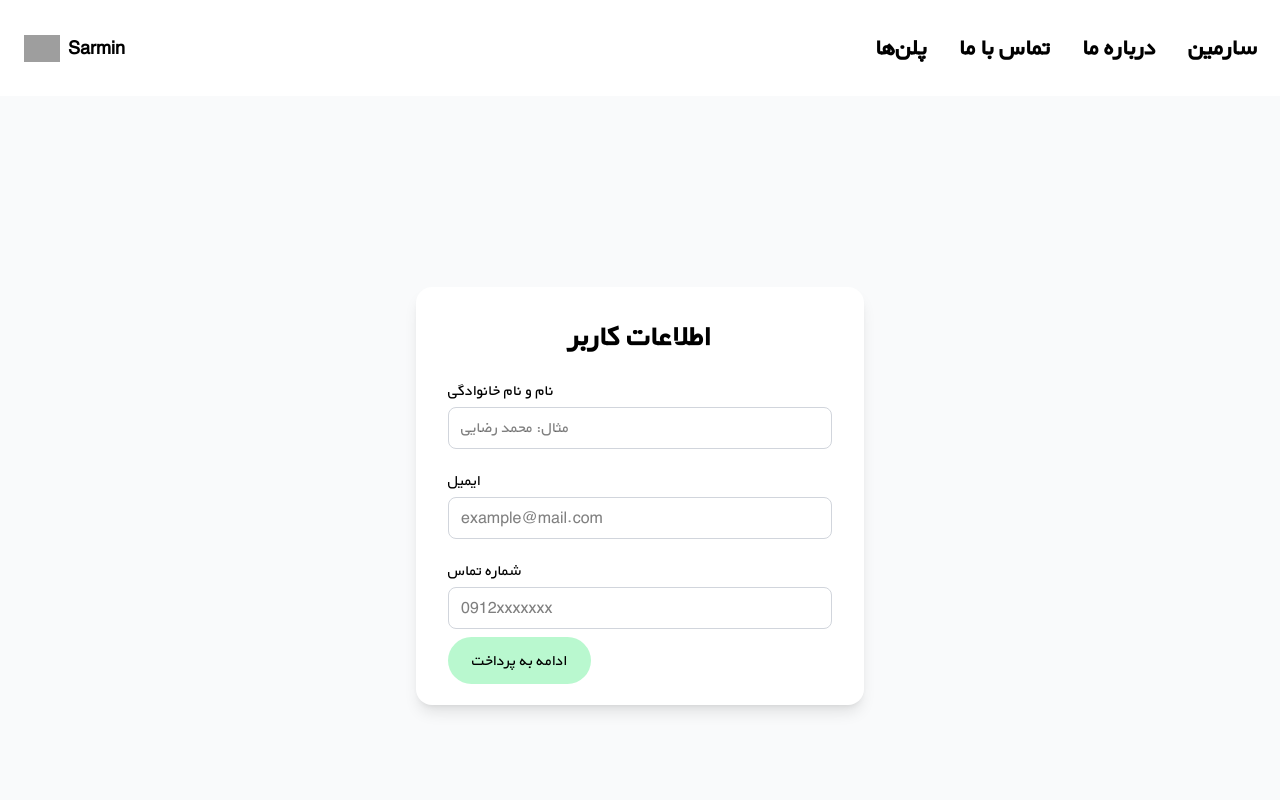
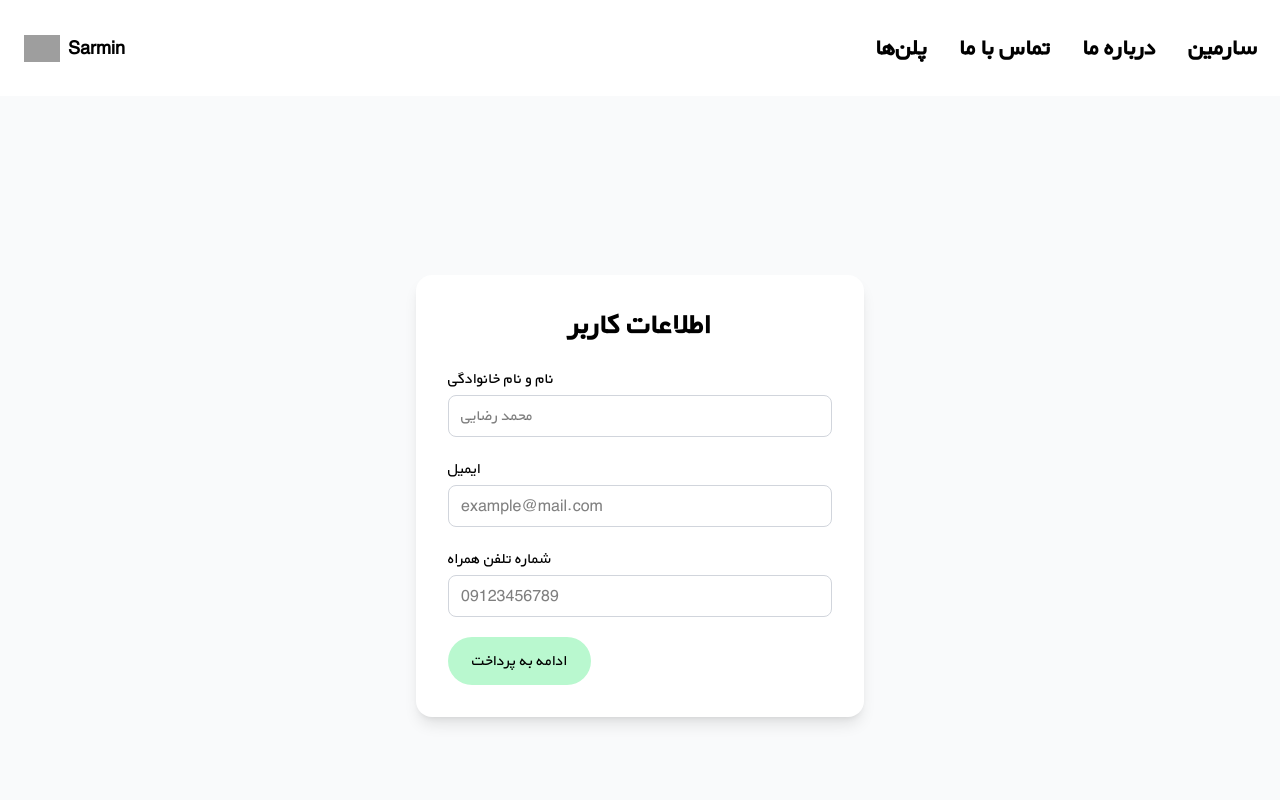
Before and after one commit to Mamadamr/Main, a Next.js app: page /checkout/user-info in a window 1280 px wide. Shown: the top 800 px of the page. Built offline with nearby package versions, Linux system fonts and the light colour scheme; grey boxes are pictures that could not be loaded.

Commit message:
version0.2.0

```diff
--- a/src/app/checkout/confirmation/page.tsx
+++ b/src/app/checkout/confirmation/page.tsx
@@ -18,7 +18,7 @@ export default function ConfirmationPage() {
         <p className="text-gray-700 mb-6">
           سفارش شما با موفقیت انجام شد. از پلن حرفه‌ای Sarmin لذت ببرید.
         </p>
-        <div className="w-full bg-red-500" onClick={handleDashboard}>
+        <div className="w-full " onClick={handleDashboard}>
           <Button>رفتن به داشبورد</Button>
         </div>
       </div>
--- a/src/app/checkout/user-info/page.tsx
+++ b/src/app/checkout/user-info/page.tsx
@@ -3,6 +3,12 @@
 import { useState } from "react";
 import { useRouter } from "next/navigation";
 import Button from "../../../components/ui/Button";
+
+type Errors = {
+  name?: string;
+  email?: string;
+  phone?: string;
+};
 
 export default function UserInfoPage() {
   const router = useRouter();
@@ -10,21 +16,50 @@ export default function UserInfoPage() {
   const [name, setName] = useState("");
   const [email, setEmail] = useState("");
   const [phone, setPhone] = useState("");
+
+  const [errors, setErrors] = useState<Errors>({});
   const [loading, setLoading] = useState(false);
 
-  const handleNext = async () => {
-    if (!name || !email || !phone) return;
+  // ===== Regex =====
+  const emailRegex = /^[^\s@]+@[^\s@]+\.[^\s@]+$/;
+  const phoneRegex = /^09\d{9}$/;
+
+  // ===== Field Validators =====
+  const validateField = (field: keyof Errors, value: string) => {
+    let error = "";
+
+    if (!value.trim()) {
+      error = "این فیلد الزامی است";
+    } else if (field === "email" && !emailRegex.test(value)) {
+      error = "ایمیل معتبر نیست";
+    } else if (field === "phone" && !phoneRegex.test(value)) {
+      error = "شماره موبایل باید 11 رقم و با 09 شروع شود";
+    }
+
+    setErrors((prev) => ({ ...prev, [field]: error }));
+    return !error;
+  };
+
+  // ===== Full Form Validation (Submit) =====
+  const validateForm = () => {
+    const validations = [
+      validateField("name", name),
+      validateField("email", email),
+      validateField("phone", phone),
+    ];
+
+    return validations.every(Boolean);
+  };
+
+  // ===== Submit =====
+  const handleSubmit = async (e: React.FormEvent) => {
+    e.preventDefault();
+
+    if (!validateForm()) return;
 
     setLoading(true);
-
     try {
-      // می‌توانید اینجا داده‌ها را به backend بفرستید یا context ذخیره کنید
-      // مثال: await api.saveUserInfo({ name, email, phone });
-
-      // ریدایرکت به مرحله بعدی (پرداخت)
       router.push("/checkout/payment");
-    } catch (error) {
-      console.error("خطا در ذخیره اطلاعات:", error);
     } finally {
       setLoading(false);
     }
@@ -37,13 +72,8 @@ export default function UserInfoPage() {
           اطلاعات کاربر
         </h1>
 
-        <form
-          className="space-y-5"
-          onSubmit={(e) => {
-            e.preventDefault();
-            handleNext();
-          }}
-        >
+        <form className="space-y-5" onSubmit={handleSubmit}>
+          {/* نام */}
           <div>
             <label className="block mb-1 text-gray-700">
               نام و نام خانوادگی
@@ -52,38 +82,65 @@ export default function UserInfoPage() {
               type="text"
               value={name}
               onChange={(e) => setName(e.target.value)}
-              required
-              className="w-full border border-gray-300 rounded-lg px-3 py-2 focus:outline-none focus:ring-2 focus:ring-primary"
-              placeholder="مثال: محمد رضایی"
+              onBlur={(e) => validateField("name", e.target.value)}
+              className={`w-full border rounded-lg px-3 py-2 focus:outline-none focus:ring-2 ${
+                errors.name
+                  ? "border-red-500 focus:ring-red-500"
+                  : "border-gray-300 focus:ring-primary"
+              }`}
+              placeholder="محمد رضایی"
             />
+            {errors.name && (
+              <p className="text-red-500 text-sm mt-1">{errors.name}</p>
+            )}
           </div>
 
+          {/* ایمیل */}
           <div>
             <label className="block mb-1 text-gray-700">ایمیل</label>
             <input
               type="email"
+              inputMode="email"
+              autoComplete="email"
               value={email}
               onChange={(e) => setEmail(e.target.value)}
-              required
-              className="w-full border border-gray-300 rounded-lg px-3 py-2 focus:outline-none focus:ring-2 focus:ring-primary"
+              onBlur={(e) => validateField("email", e.target.value)}
+              className={`w-full border rounded-lg px-3 py-2 focus:outline-none focus:ring-2 ${
+                errors.email
+                  ? "border-red-500 focus:ring-red-500"
+                  : "border-gray-300 focus:ring-primary"
+              }`}
               placeholder="example@mail.com"
             />
+            {errors.email && (
+              <p className="text-red-500 text-sm mt-1">{errors.email}</p>
+            )}
           </div>
 
+          {/* موبایل */}
           <div>
-            <label className="block mb-1 text-gray-700">شماره تماس</label>
+            <label className="block mb-1 text-gray-700">شماره تلفن همراه</label>
             <input
               type="tel"
+              inputMode="numeric"
+              maxLength={11}
               value={phone}
-              onChange={(e) => setPhone(e.target.value)}
-              required
-              className="w-full border border-gray-300 rounded-lg px-3 py-2 focus:outline-none focus:ring-2 focus:ring-primary"
-              placeholder="0912xxxxxxx"
+              onChange={(e) => setPhone(e.target.value.replace(/[^0-9]/g, ""))}
+              onBlur={(e) => validateField("phone", e.target.value)}
+              className={`w-full border rounded-lg px-3 py-2 focus:outline-none focus:ring-2 ${
+                errors.phone
+                  ? "border-red-500 focus:ring-red-500"
+                  : "border-gray-300 focus:ring-primary"
+              }`}
+              placeholder="09123456789"
             />
+            {errors.phone && (
+              <p className="text-red-500 text-sm mt-1">{errors.phone}</p>
+            )}
           </div>
 
-          <Button >
-            {loading ? "در حال ادامه..." : "ادامه به پرداخت"}
+          <Button>
+            {loading ? "در حال بررسی..." : "ادامه به پرداخت"}
           </Button>
         </form>
       </div>
--- a/src/components/ui/Button.tsx
+++ b/src/components/ui/Button.tsx
@@ -6,8 +6,12 @@ type Props = {
 
 export default function Button({ children }: Props) {
   return (
-    <Link href="/checkout/confirmation" className="bg-green-200 text-white px-6 py-3 rounded-full hover:opacity-90 transition-all">
+    <button type="submit" onClick={() => {
+      return (
+        <Link href="/src/app/checkout/payment/page.tsx"></Link>
+      )
+    }} className="bg-green-200 text-white px-6 py-3 rounded-full hover:opacity-90 transition-all">
       {children}
-    </Link>
+    </button>
   );
 }
--- a/src/components/ui/PlanCard.tsx
+++ b/src/components/ui/PlanCard.tsx
@@ -30,7 +30,7 @@ export default function PlanCard({
       `}
     >
       {featured && (
-        <span className="absolute -top-3 left-1/2 -translate-x-1/2 bg-primary text-white text-xs px-4 py-1 rounded-full">
+        <span className="absolute top-2 left-1/2 bg-red-200 -translate-x-1/2 bg-primary text-white text-xs px-4 py-1 rounded-full">
           پیشنهاد ویژه
         </span>
       )}
@@ -57,11 +57,11 @@ export default function PlanCard({
       <Link
         href={`/checkout/user-info?plan=${id}`}
         className={`
-          block text-center rounded-full px-6 py-3 font-medium transition
+          block border border-solid border-blue-900 border-2 text-center rounded-full px-6 py-3 font-medium transition
           ${
             featured
               ? "bg-primary text-white hover:opacity-90"
-              : "border border-border hover:bg-background"
+              : "border border-solid border-blue-900 border-2 hover:bg-background"
           }
         `}
       >
```
